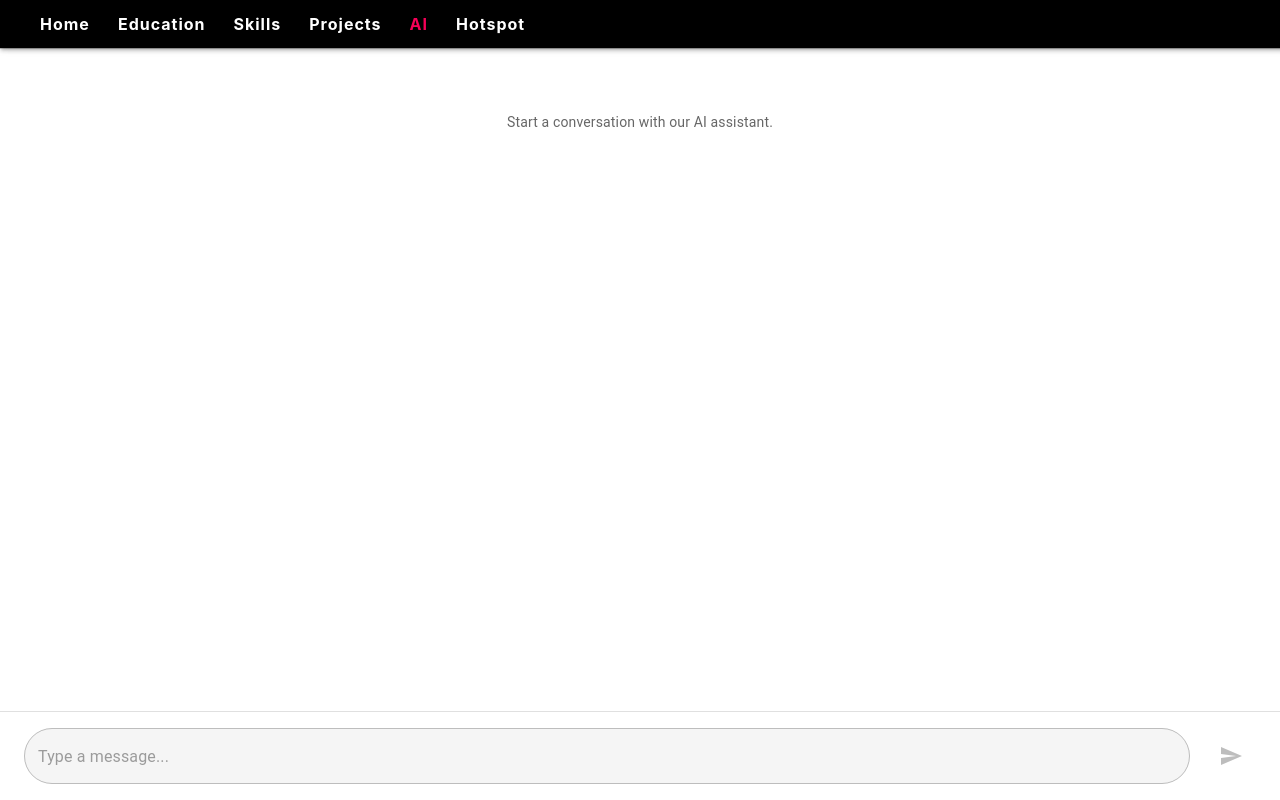
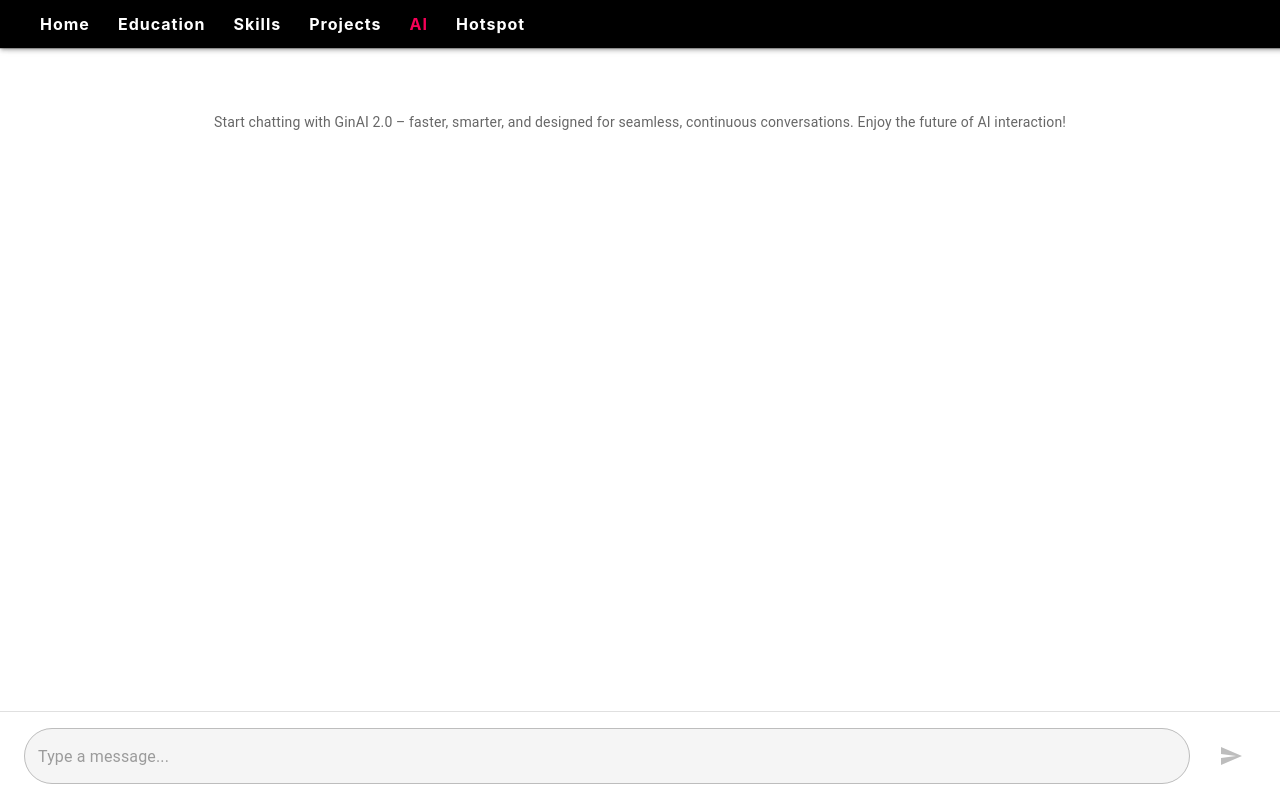
Before and after one commit to ginilmathew/portfolioWeb, a React (Create React App) app: page /home/aichat in a window 1280 px wide. Built offline with nearby package versions, Linux system fonts and the light colour scheme.

Commit message:
Update AiChatScreen.jsx

```diff
--- a/src/screens/AiChatScreen.jsx
+++ b/src/screens/AiChatScreen.jsx
@@ -159,7 +159,7 @@ const AiChatScreen = () => {
   align="center"
   sx={{ mt: 5 }}
 >
-            Start a conversation with our AI assistant.
+  Start chatting with GinAI 2.0 – faster, smarter, and designed for seamless, continuous conversations. Enjoy the future of AI interaction!
 </Typography>
         )}
       </Box>
```
Lines whose indentation alone changed are shown as unchanged.
